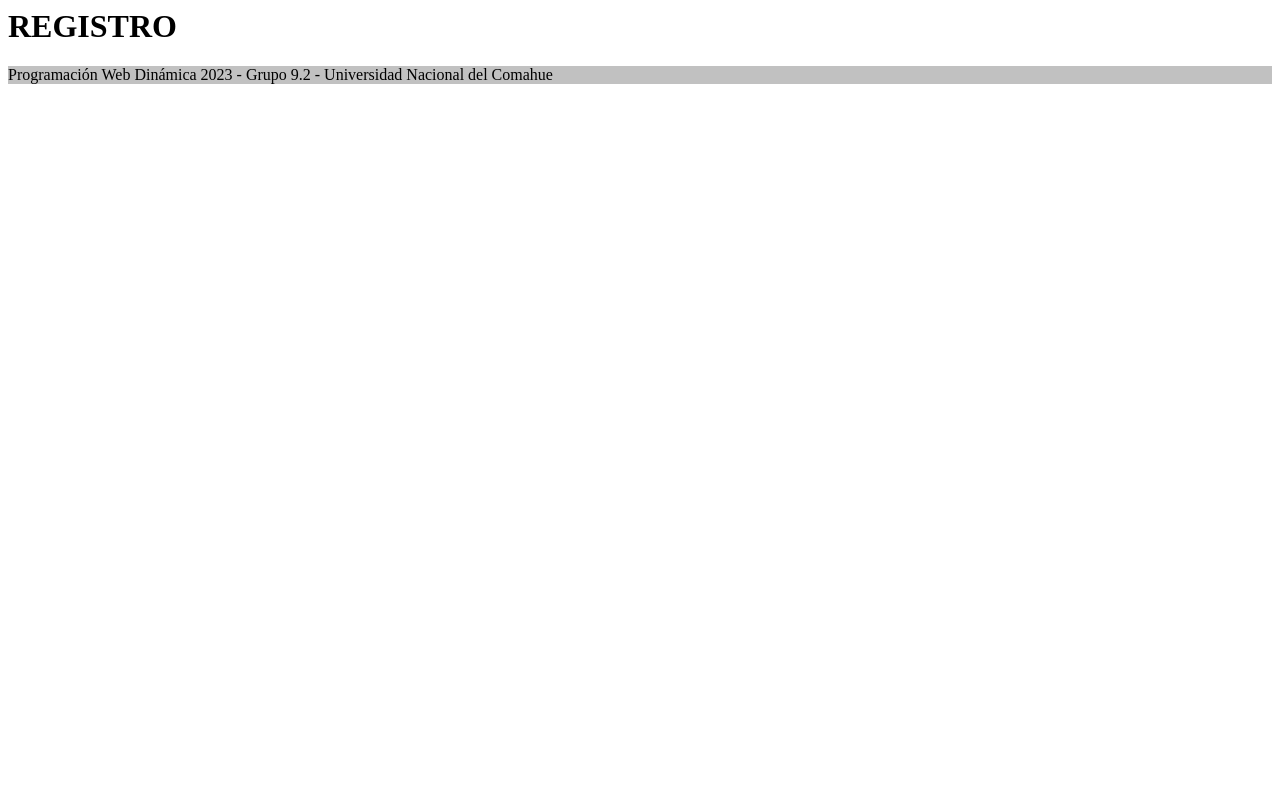
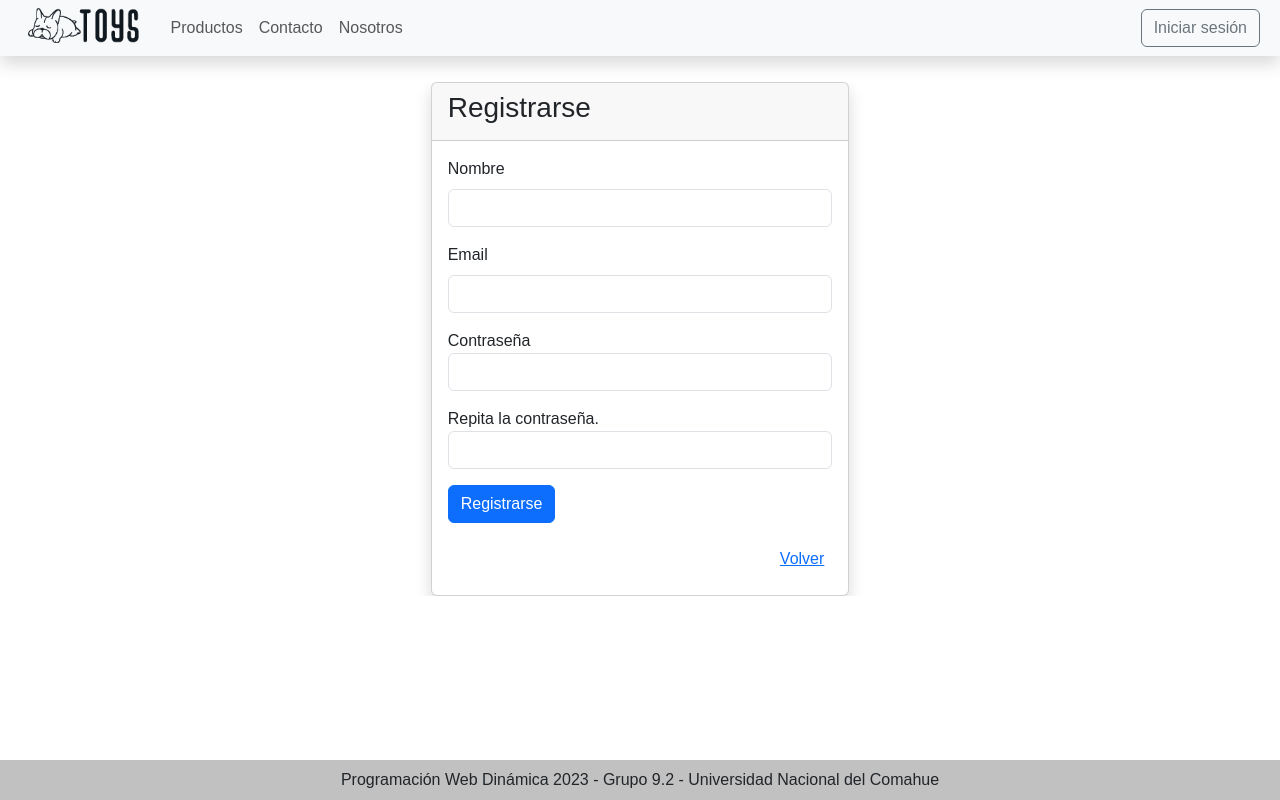
Before and after one commit to abialmiron/TPFINALPWD, a PHP site: page /Vista/public/registro.php in a window 1280 px wide. Run offline with PHP 8.4, Linux system fonts and the light colour scheme; some libraries are stand-ins or nearby versions.

Commit message:
registro realizado

```diff
--- a/Vista/public/registro.php
+++ b/Vista/public/registro.php
@@ -1,15 +1,61 @@
 <?php
-include_once("../../configuracion.php");
+include_once("../estructura/head.php");
 ?>
-<main>
-    <div class="container">
-        <div class="row">
-            <div class="col-12">
-                <h1>REGISTRO</h1>
+<main class='row justify-content-center align-items-center m-auto'>
+<div class="container-fluid">
+    <div class="card shadow col-sm-8 col-md-6 col-lg-5 col-xl-4 mx-auto">
+        <div class="card-header">
+            <h3>Registrarse</h3>
+        </div>
+        <div class="card-body">
+            <form method="post" action="#" class="d-flex flex-column needs-validation" novalidate>
+                <div class="mb-3">
+                    <label>Nombre </label>
+                    <input type="text" pattern="[a-zA-Z]+\s?[0-9]*" name="usNombre" minlength="3" id="usNombre" class="form-control text mt-2" required>
+                    <div class="invalid-feedback">
+                        Ingrese un nombre válido.
+                        -No se aceptan números.
+                        -Su longitud debe ser mayor a 3.
+                    </div>
+                </div>
+                <div class="mb-3">
+                    <label>Email </label>
+                    <input type="text" pattern="^\w+([\.-]?\w+)*@\w+([\.-]?\w+)*\.([a-z]{3})(\.[a-z]{2})*$" name="usMail" minlength="3" class="form-control text mt-2" required>
+                    <div class="invalid-feedback">
+                        Ingrese un email válido.
+                    </div>
+                </div>
+                <div class="mb-3">
+                    <label>Contraseña </label>
+                    <input type="password" class="form-control validate" name="usPass"  id="usPass" required>
+                    <div class="invalid-feedback">
+                        Ingrese una contraseña.
+                    </div>
+                    <div class="invalid-password" style='display:none;'>
+                        Las contraseñas no coinciden
+                    </div>
+                </div>
+                <div class="mb-3">
+                    <label>Repita la contraseña. </label>
+                    <input type="password" id="input_contraseñaRep" class="form-control validate" required>
+                    <div class="invalid-feedback">
+                        Ingrese una contraseña.
+                    </div>
+                    <div class="invalid-password" style='display:none;'>
+                        Las contraseñas no coinciden
+                    </div>
+                </div>
+                <div class="mb-3">
+                    <input class="btn btn-primary" type="submit" name="enviar" id="enviar" value="Registrarse">
+                </div>
+                <p class="m-2 align-self-end"><a href="listaUsuarios.php">Volver</a></p>
+            </form>
             </div>
-        </div>
+
     </div>
+</div>
 </main>
+
 
 <?php
 include_once("../estructura/footer.php");
```
